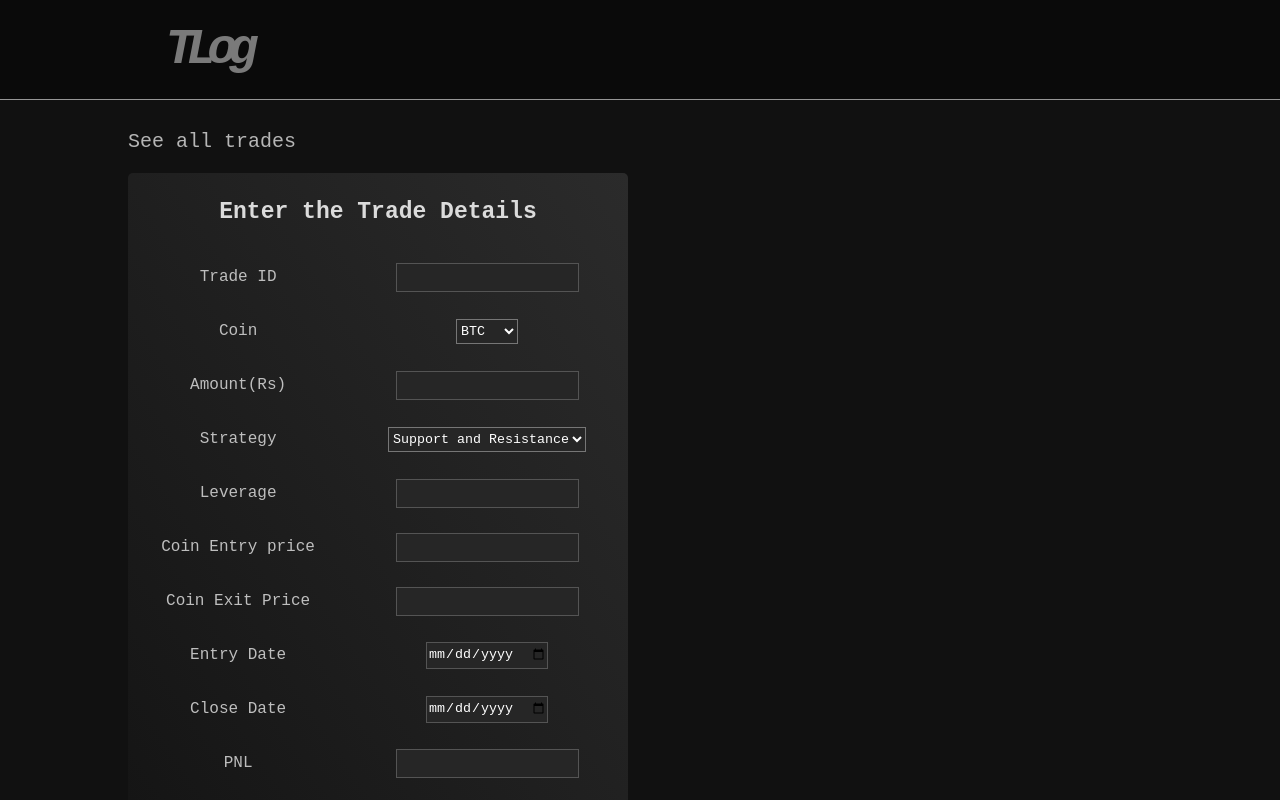
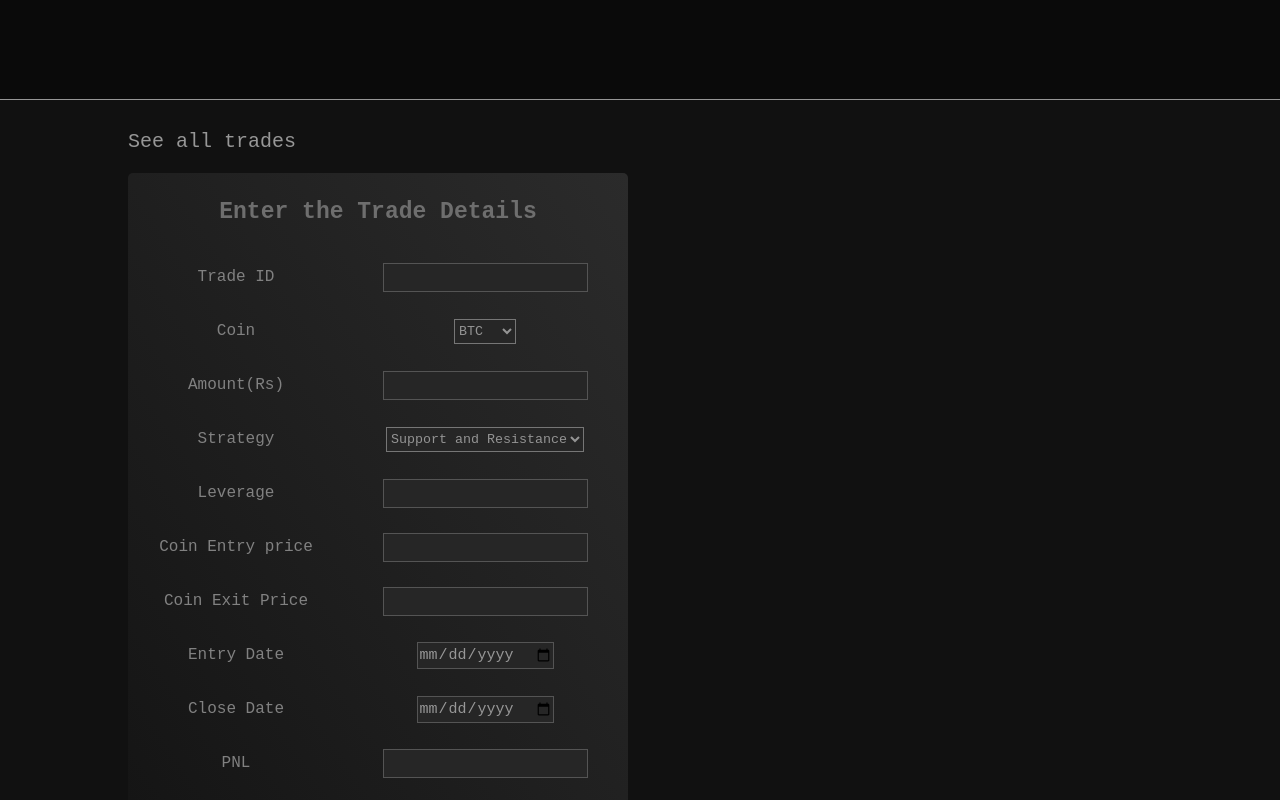
Before and after one commit to girishmogaveera101/tradesLog-MERN, a React (Create React App) app in the folder frontend/: page /home in a window 1280 px wide. Shown: the top 800 px of the page. Built offline with nearby package versions, Linux system fonts and the light colour scheme.

Commit message:
added login comp styles

```diff
--- a/frontend/src/css/home.module.css
+++ b/frontend/src/css/home.module.css
@@ -60,7 +60,11 @@ a{
 }
 
 .headerMain1{
-    color: rgb(122, 122, 122);
+    /* color: rgb(122, 122, 122); */
+    background-clip: text;
+    background: -webkit-linear-gradient(to right, #ff7e5f, #feb47b); /* Define the gradient colors */
+    -webkit-background-clip: text; /* Clip the background to the text */
+    -webkit-text-fill-color: transparent;
     margin-top: 0px;
     width: 30%;
     font-weight: bold;
@@ -94,7 +98,7 @@ a{
     font-size: 20px;
     font-family: monospace;
     margin-left: 10%;
-    color: rgb(182, 182, 182);
+    color: rgb(151, 151, 151);
 }
 
 #table2{
@@ -102,30 +106,31 @@ a{
     border-radius: 5px;
     /* padding: 5% 5%; */
     /* margin-bottom: 30px; */
-    color: white;
+    color: rgb(192, 192, 192);
     width: 100%;
 }
 #dataEnter{
     text-align: center;
-    color: rgb(219, 219, 219);
+    color: rgb(110, 110, 110);
     font-size: 23px;
     font-family: monospace;
 }
 .data{
     font-family: monospace;
-    color: rgb(190, 190, 190);
+    color: rgb(129, 129, 129);
     font-size: 16px;
 }
 .dataInput{
     background-color: rgb(38, 38, 38);
     border: 1px solid rgb(84, 84, 84);
-    color: white;
+    font-size: 15px;
+    color: rgb(151, 151, 151);
     height: 25px;
 }
 
 #sel1{
     background-color: rgb(38, 38, 38);
-    color: white;
+    color: rgb(148, 148, 148);
     height: 25px;
     font-family: monospace;
 }
@@ -139,7 +144,7 @@ a{
     transition-duration: 0.2s;
     font-size: 20px;
     border: 1px solid rgb(124, 124, 124);
-    color: rgb(190, 190, 190);
+    color: rgb(150, 150, 150);
 }
 #makeEntry:hover{
     background-color: rgb(163, 163, 163);
--- a/frontend/src/css/login.css
+++ b/frontend/src/css/login.css
@@ -4,13 +4,16 @@ body {
 
 
 hr{
-    border:0.3px solid rgb(90, 90, 90);
+    border:0.3px solid rgb(58, 58, 58);
 }
 
 a{
     text-decoration: none;
 }
 
+input:focus{
+    outline: none;
+}
 
 .flexbox{
     display: flex;
@@ -49,9 +52,9 @@ a{
 td{text-align: center;}
 
 #loginCard {
-    background-color: rgb(17, 17, 17);
+    /* background-color: rgb(17, 17, 17); */
+    background: linear-gradient(to bottom left, rgb(48, 48, 48), rgb(15, 15, 15));
     border: 0px solid white;
-    box-shadow: 0px 0px 100px  rgb(17, 12, 58);
     border-radius: 5px;
     /* padding: 1% 1%; */
     /* margin-top: 0%; */
@@ -62,7 +65,6 @@ td{text-align: center;}
 @media (max-width: 700px){
     #loginCard{
         background-color: rgb(17, 17, 17);
-        box-shadow: 0px 0px 100px  rgb(17, 12, 58);
         border-radius: 5px;
         /* margin-top: 15%; */
         width: 350px;
@@ -80,7 +82,7 @@ td{text-align: center;}
 
 #dataEnter {
     text-align: center;
-    color: rgb(219, 219, 219);
+    color: rgb(168, 168, 168);
     font-size: 36px;
     font-family: monospace;
 }
@@ -95,7 +97,7 @@ td{text-align: center;}
 .data {
     font-family: monospace;
     margin: 15%;
-    color: rgb(190, 190, 190);
+    color: rgb(160, 160, 160);
     font-weight: 100;
     font-size: 24px;
 }
@@ -136,7 +138,7 @@ td{text-align: center;}
     transition-duration: 0.2s;
     font-size: 20px;
     border: 1px solid rgb(124, 124, 124);
-    color: rgb(190, 190, 190);
+    color: rgb(160, 160, 160);
 }
 
 #makeEntry:hover {
@@ -147,7 +149,7 @@ td{text-align: center;}
 
 
 #oldUser {
-    color: white;
+    color: rgb(177, 177, 177);
     font-size: 19px;
     /* margin-left: 5%; */
     text-decoration: none;
@@ -163,7 +165,7 @@ td{text-align: center;}
 
 
 #msg1{
-    color: rgb(255, 135, 135);
+    color: rgb(255, 66, 66);
     size: 15px;
     font-family: monospace;
 }
```
Also changed, not shown: frontend/src/components/Alltrades.jsx (added), frontend/src/css/alltrades.module.css (added).
